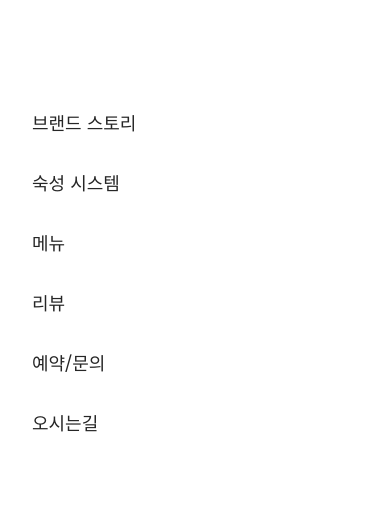
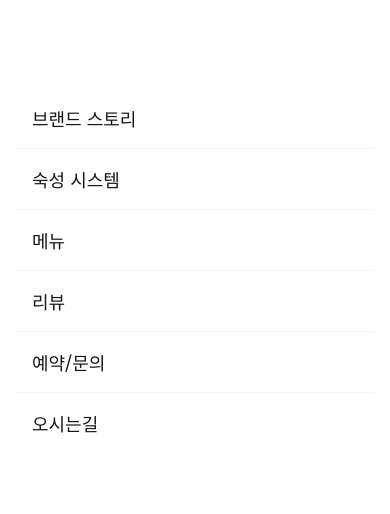
Before and after one commit to asaaaa12313/Meatcraft, a Next.js app: page / in a window 390 px wide. Both pictures are taken after a click on the button "Toggle menu". Shown: the top 514 px of the page. Built offline with nearby package versions, Linux system fonts and the light colour scheme.

Commit message:
Fix mobile menu visibility (remove animation, simplify overlay, ensure opaque background)

```diff
--- a/src/components/layout/Header.tsx
+++ b/src/components/layout/Header.tsx
@@ -116,18 +116,18 @@ export function Header() {
             {/* Mobile Menu Overlay */}
             {isOpen && (
                 <div
-                    className="fixed inset-0 bg-white z-[60] md:hidden overflow-y-auto animate-fade-in-up pt-20"
-                    style={{ height: '100dvh' }} // Handle mobile browser address bar dynamic height
+                    className="fixed inset-0 z-40 bg-white pt-[72px] md:hidden"
+                    style={{ height: '100dvh' }}
                 >
-                    <div className="flex flex-col p-4 space-y-2">
+                    <div className="flex flex-col p-4 bg-white h-full overflow-y-auto">
                         {NAV_ITEMS.map((item) => (
                             <Link
                                 key={item.href}
                                 href={item.href}
                                 onClick={() => setIsOpen(false)}
                                 className={cn(
-                                    "text-lg font-medium px-4 py-3 rounded-lg hover:bg-neutral-50 transition-colors block", // Added block for larger touch target
-                                    pathname === item.href ? "text-[#8B4513] bg-[#8B4513]/5" : "text-neutral-800"
+                                    "text-lg font-medium px-4 py-4 border-b border-neutral-100 last:border-0 hover:bg-neutral-50 transition-colors block text-neutral-900",
+                                    pathname === item.href ? "text-[#8B4513] font-bold" : ""
                                 )}
                             >
                                 {item.label}
```
